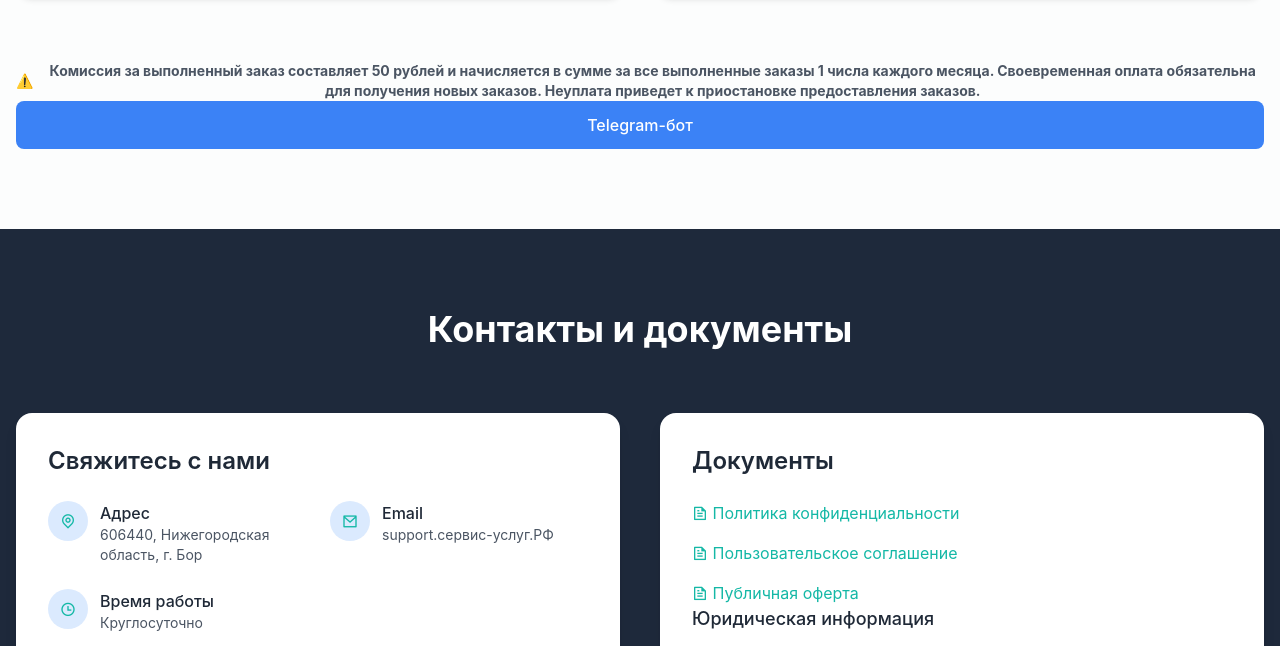
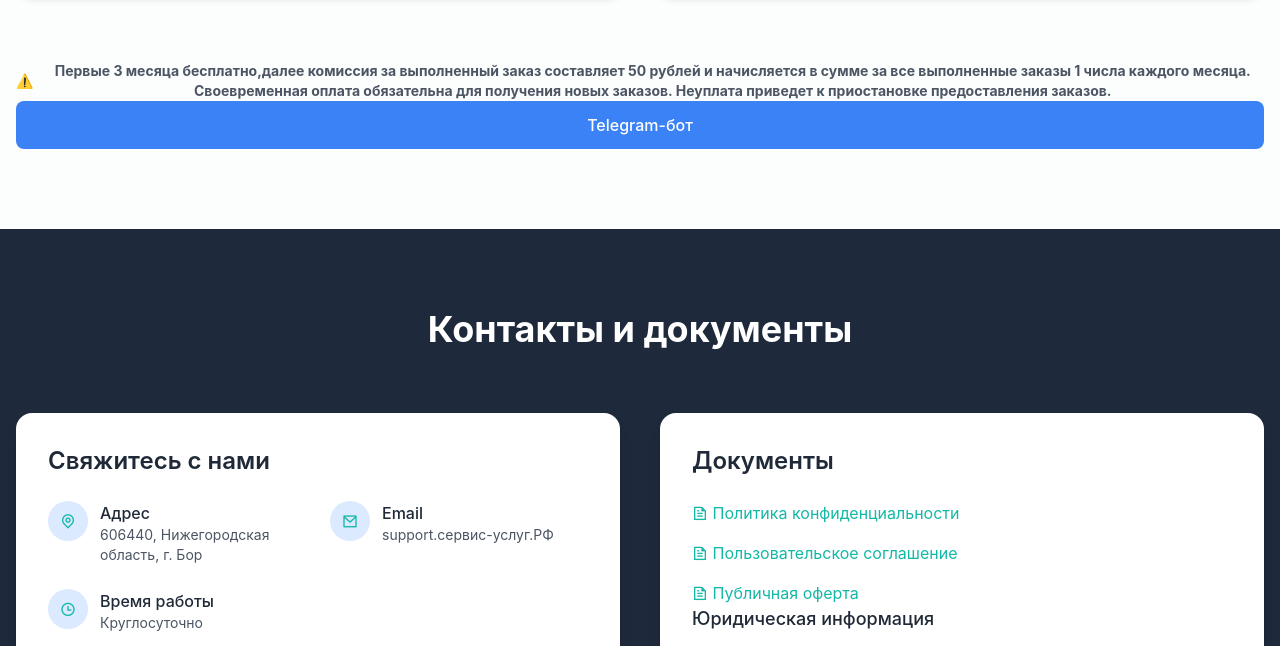
Before and after one commit to single-service/esuv2_site, a plain HTML site: page index.html in a window 1280 px wide. Shown: the part 2702-3348 px from the top of the page. Drawn offline with nearby package versions, Linux system fonts and the light colour scheme.

Commit message:
discription paymont

```diff
--- a/index.html
+++ b/index.html
@@ -340,7 +340,7 @@
                     </div>
                 </div>
                     <p class="text-sm text-gray-600 text-center flex items-center justify-center">
-                         ⚠️ <span class="ml-2 font-bold">Комиссия за выполненный заказ составляет 50 рублей и начисляется в сумме за все выполненные заказы 1 числа каждого месяца. Своевременная оплата обязательна для получения новых заказов. Неуплата приведет к приостановке предоставления заказов.</span>
+                         ⚠️ <span class="ml-2 font-bold">Первые 3 месяца бесплатно,далее комиссия за выполненный заказ составляет 50 рублей и начисляется в сумме за все выполненные заказы 1 числа каждого месяца. Своевременная оплата обязательна для получения новых заказов. Неуплата приведет к приостановке предоставления заказов.</span>
                     </p>
 
                     <a href="https://t.me/esu_executor_bot" target="_blank" class="bg-primary text-white w-full px-10 py-3 rounded-button font-medium hover:bg-blue-600 transition-colors whitespace-nowrap text-center block">
```
